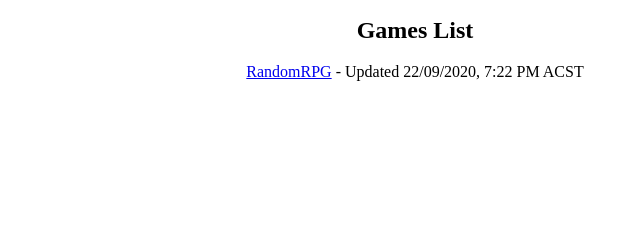
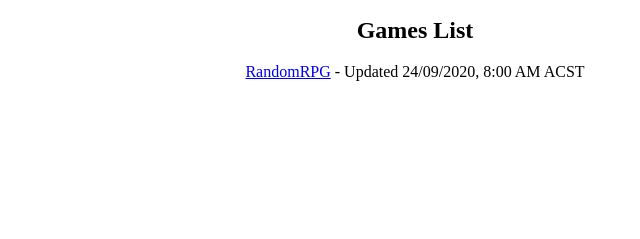
Before and after one commit to HarryCourt/harrycourt.github.io, a plain HTML site: page index.html in a window 1280 px wide. Shown: the part 142-381 px from the top of the page, 225-865 px from the left. Drawn offline with Linux system fonts and the light colour scheme.

Commit message:
Updated game

```diff
--- a/index.html
+++ b/index.html
@@ -31,7 +31,7 @@
 
     <div class="gamelist">
         <h2>Games List</h2>
-        <p><a href="RandomRPG\index.html">RandomRPG</a> - Updated 22/09/2020, 7:22 PM ACST</p>
+        <p><a href="RandomRPG\index.html">RandomRPG</a> - Updated 24/09/2020, 8:00 AM ACST</p>
     </div>
 
     <div class="foot">
```
Also changed, not shown: RandomRPG/THIS IS VERSION 0.5.txt (added), 1 other file.
